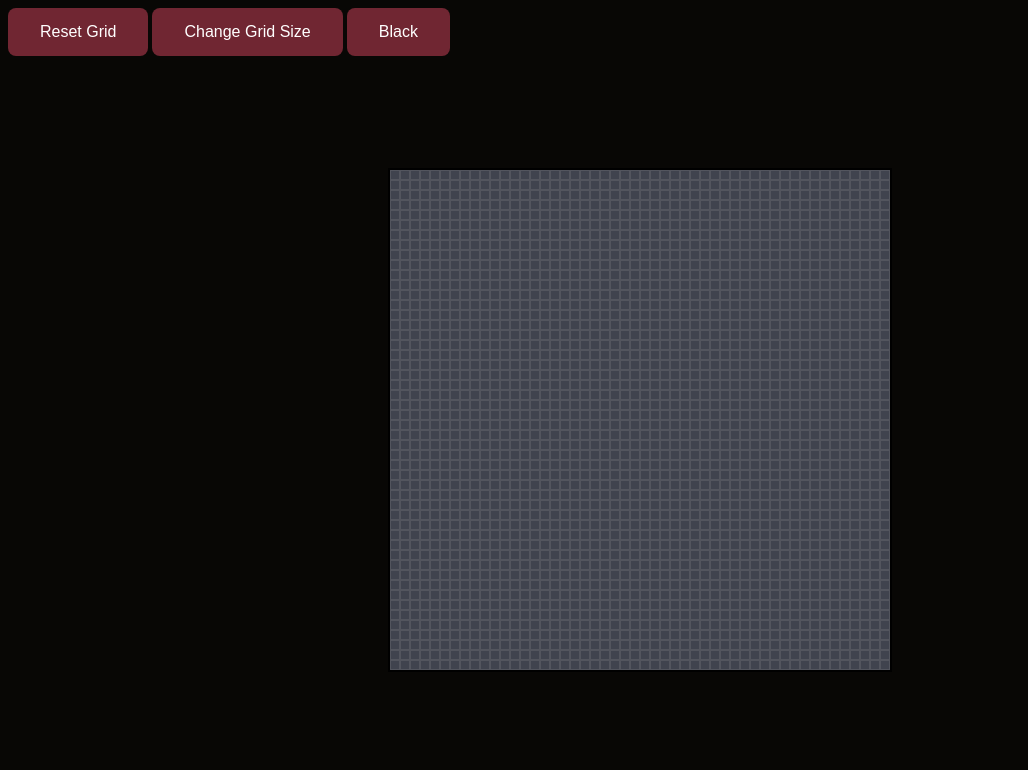
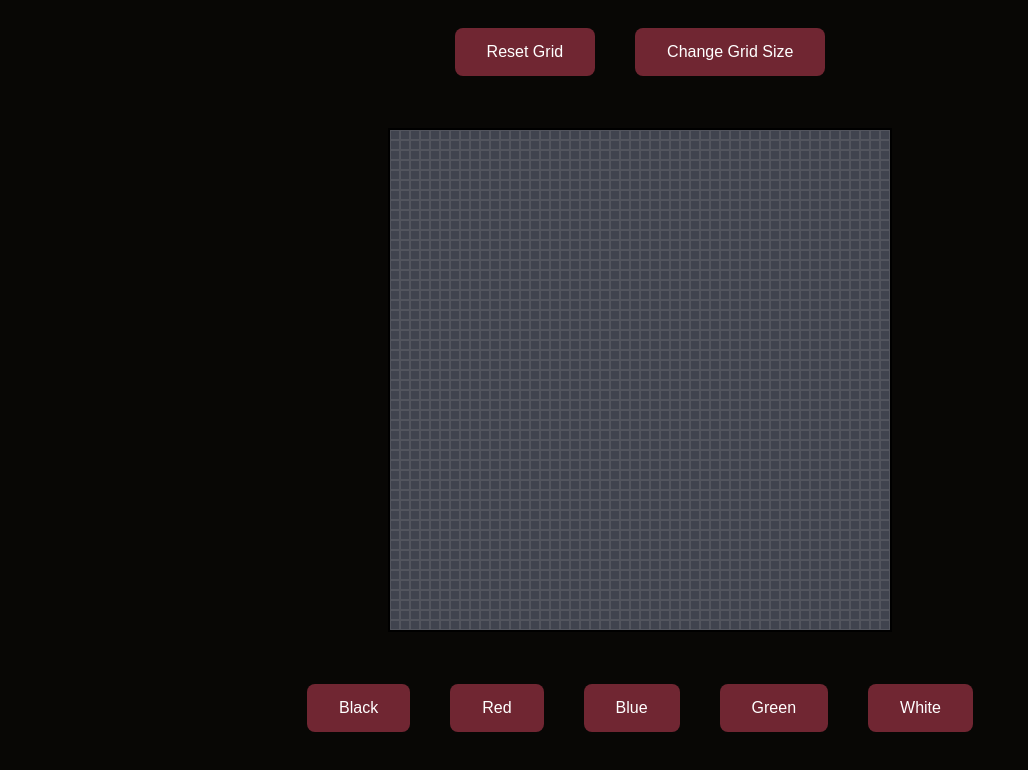
Before and after one commit to kdavis0619/etch-a-sketch, a plain HTML site: page index.html in a window 1280 px wide. Shown: the whole page, without its empty margins (0-1028 px from the left). Drawn offline with Linux system fonts and the light colour scheme.

Commit message:
added functionality to use different colors

```diff
--- a/index.html
+++ b/index.html
@@ -1,16 +1,16 @@
 <html>
   <link rel="stylesheet" href="styles.css" />
   <body>
-    <div>
+    <div id="topNav" class="forButtons">
       <button id="resetButton" class="button" onclick="clearGrid()">
         Reset Grid
       </button>
       <button id="changeSizeButton" class="button" onclick="changeGrid()">
         Change Grid Size
       </button>
-      <button id="black" class="button" onclick="">Black</button>
     </div>
     <div id="main"></div>
+    <div id="colorPicker" class="forButtons"></div>
   </body>
   <script src="scripts.js"></script>
 </html>
--- a/scripts.js
+++ b/scripts.js
@@ -1,11 +1,27 @@
 const mainContainer = document.getElementById("main");
+const buttonContainer = document.getElementById("colorPicker");
+const colorArray = ["Black", "Red", "Blue", "Green", "White"];
+let currentColor = "black";
+
+function addColors() {
+  colorArray.forEach((element) => {
+    let newButton = document.createElement("button");
+    newButton.id = element.toLowerCase();
+    newButton.classList.add("button");
+    newButton.innerText = element;
+    newButton.addEventListener("click", (event) => {
+      currentColor = event.target.id;
+    });
+    buttonContainer.appendChild(newButton);
+  });
+}
+
 function setDefaultGrid() {
   setGridSize(50);
   fillGrid(50);
 }
 function setGridSize(inputSize) {
   mainContainer.style.gridTemplateColumns = `repeat(${inputSize}, 1fr)`;
-  mainContainer.style.gridTemplateRows = `repeat(${inputSize}, 1fr)`;
 }
 
 function fillGrid(inputSize) {
@@ -13,7 +29,8 @@ function fillGrid(inputSize) {
     let newDiv = document.createElement("div");
     newDiv.classList.add("grid-element");
     newDiv.addEventListener("mouseover", (event) => {
-      event.target.classList.add("grid-element-colored");
+      event.target.classList.remove("grid-element");
+      event.target.style.backgroundColor = currentColor;
     });
     mainContainer.appendChild(newDiv);
   }
@@ -22,7 +39,8 @@ function fillGrid(inputSize) {
 function clearGrid() {
   const gridArray = Array.from(mainContainer.childNodes);
   gridArray.forEach((element) => {
-    element.classList.remove("grid-element-colored");
+    element.className = "grid-element";
+    element.style.backgroundColor = "#40434e";
   });
 }
 
@@ -37,4 +55,6 @@ function changeGrid() {
   setGridSize(size);
   fillGrid(size);
 }
-window.addEventListener("load", setDefaultGrid());
+window.addEventListener("load", () => {
+  setDefaultGrid(), addColors();
+});
--- a/styles.css
+++ b/styles.css
@@ -1,10 +1,13 @@
 html,
 body {
-  height: 100%;
-  display: grid;
-  grid-template-columns: 1;
-  grid-template-rows: 40% 60%;
+  display: flex;
+  flex-direction: column;
   background-color: #080705;
+}
+
+.forButtons {
+  display: flex;
+  justify-content: center;
 }
 
 #main {
@@ -19,10 +22,7 @@ body {
 .grid-element {
   border: 0.5px solid rgba(140, 140, 141, 0.25);
 }
-.grid-element-colored {
-  background-color: black;
-  border: black;
-}
+
 .button {
   background-color: #702632;
   border: none;
@@ -33,8 +33,12 @@ body {
   display: inline-block;
   font-size: 16px;
   border-radius: 8px;
+  margin: 20px;
 }
 
 .button:hover {
   background-color: #912f40;
 }
+.button:focus {
+  background-color: #912f40;
+}
```
